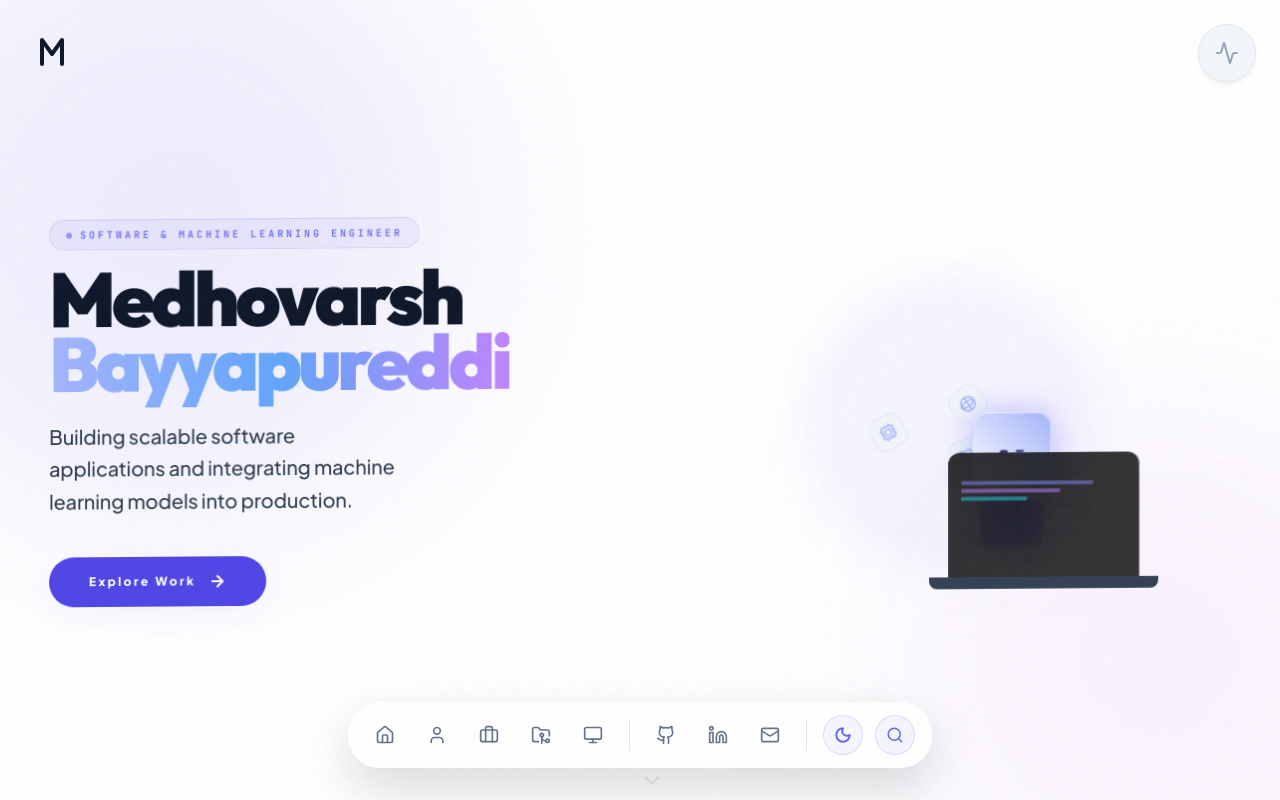
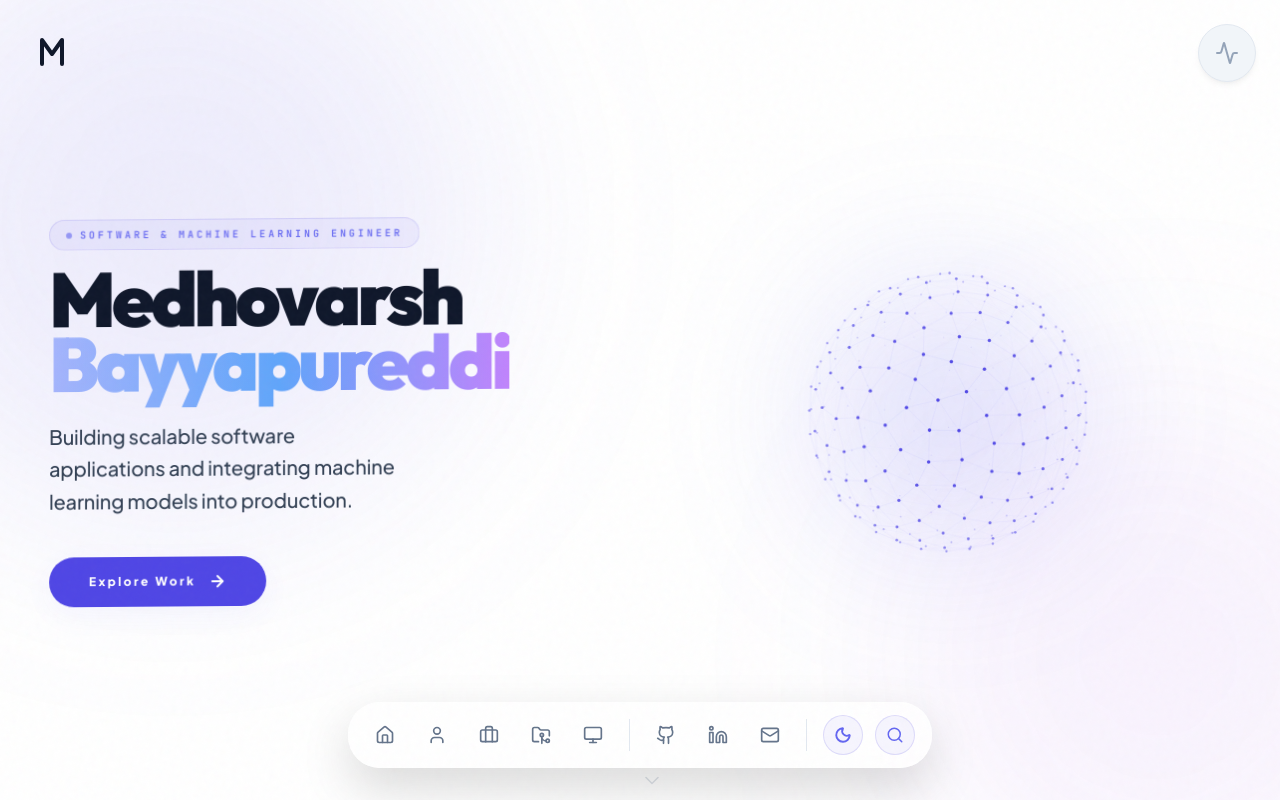
Before and after one commit to Medhovarsh/Medhovarsh-Portfolio, a React (Vite) app: page / in a window 1280 px wide. Shown: the top 800 px of the page. Built offline with nearby package versions, Linux system fonts and the light colour scheme.

Commit message:
Replace BotScene with interactive Particle Sphere in Hero for AI Architecture theme

```diff
--- a/src/components/Hero.tsx
+++ b/src/components/Hero.tsx
@@ -1,86 +1,178 @@
 import { useRef, useEffect, memo, useState } from 'react';
 import { motion, useMotionValue, useSpring, useTransform } from 'framer-motion';
 import { portfolioData } from '../data/portfolio';
-import { ArrowRight, ChevronDown, Laptop, Code2, Cpu, Globe } from 'lucide-react';
+import { ArrowRight, ChevronDown } from 'lucide-react';
 
 /* ── CONFIG ── */
 
-const BotScene = memo(() => {
+const ParticleSphere = memo(() => {
+    const canvasRef = useRef<HTMLCanvasElement>(null);
+
+    useEffect(() => {
+        const canvas = canvasRef.current;
+        if (!canvas) return;
+        const ctx = canvas.getContext('2d');
+        if (!ctx) return;
+
+        let animationFrameId: number;
+
+        const particleCount = 250;
+        const sphereRadius = 140;
+        const particles: any[] = [];
+        const baseSize = 1.2;
+
+        const updateSize = () => {
+            const parent = canvas.parentElement;
+            if (parent) {
+                canvas.width = parent.clientWidth;
+                canvas.height = parent.clientHeight;
+            }
+        };
+        updateSize();
+        window.addEventListener('resize', updateSize);
+
+        // Fibonacci sphere
+        for (let i = 0; i < particleCount; i++) {
+            const phi = Math.acos(1 - 2 * (i + 0.5) / particleCount);
+            const theta = Math.PI * (1 + Math.sqrt(5)) * i;
+
+            particles.push({
+                x: sphereRadius * Math.sin(phi) * Math.cos(theta),
+                y: sphereRadius * Math.sin(phi) * Math.sin(theta),
+                z: sphereRadius * Math.cos(phi),
+                baseX: sphereRadius * Math.sin(phi) * Math.cos(theta),
+                baseY: sphereRadius * Math.sin(phi) * Math.sin(theta),
+                baseZ: sphereRadius * Math.cos(phi),
+            });
+        }
+
+        let isDarkMode = document.documentElement.classList.contains('light') === false;
+        const observer = new MutationObserver(() => {
+            isDarkMode = document.documentElement.classList.contains('light') === false;
+        });
+        observer.observe(document.documentElement, { attributes: true, attributeFilter: ['class'] });
+
+        let angleX = 0;
+        let angleY = 0;
+
+        let mouseX = -9999;
+        let mouseY = -9999;
+
+        const handleMouseMove = (e: MouseEvent) => {
+            const rect = canvas.getBoundingClientRect();
+            mouseX = e.clientX - rect.left;
+            mouseY = e.clientY - rect.top;
+        };
+        const handleMouseLeave = () => {
+            mouseX = -9999;
+            mouseY = -9999;
+        };
+
+        canvas.addEventListener('mousemove', handleMouseMove);
+        canvas.addEventListener('mouseleave', handleMouseLeave);
+
+        const draw = () => {
+            ctx.clearRect(0, 0, canvas.width, canvas.height);
+            const centerX = canvas.width / 2;
+            const centerY = canvas.height / 2;
+
+            angleX += 0.0015;
+            angleY += 0.002;
+
+            const cosX = Math.cos(angleX);
+            const sinX = Math.sin(angleX);
+            const cosY = Math.cos(angleY);
+            const sinY = Math.sin(angleY);
+
+            const projected = particles.map(p => {
+                // Spring back to base position
+                p.x += (p.baseX - p.x) * 0.05;
+                p.y += (p.baseY - p.y) * 0.05;
+                p.z += (p.baseZ - p.z) * 0.05;
+
+                // Rotate Y
+                let tempX = p.x * cosY - p.z * sinY;
+                let tempZ = p.z * cosY + p.x * sinY;
+
+                // Rotate X
+                let tempY = p.y * cosX - tempZ * sinX;
+                let finalZ = tempZ * cosX + p.y * sinX;
+
+                // Hover Force Rejection
+                const screenX = centerX + tempX;
+                const screenY = centerY + tempY;
+
+                const dx = screenX - mouseX;
+                const dy = screenY - mouseY;
+                const dist = Math.sqrt(dx * dx + dy * dy);
+                const maxDist = 100;
+
+                if (dist < maxDist) {
+                    const force = (maxDist - dist) / maxDist;
+                    p.x += (dx / dist) * force * 4;
+                    p.y += (dy / dist) * force * 4;
+                    p.z -= force * 4;
+                }
+
+                return {
+                    x: tempX,
+                    y: tempY,
+                    z: finalZ,
+                };
+            }).sort((a, b) => a.z - b.z);
+
+            const maxLineDist = 45;
+            ctx.lineWidth = 0.5;
+
+            const dotColor = isDarkMode ? '129, 140, 248' : '79, 70, 229'; // indigo-400 / indigo-600
+            const lineColor = isDarkMode ? '99, 102, 241' : '99, 102, 241'; // indigo-500
+
+            projected.forEach((p, i) => {
+                const scale = (sphereRadius + p.z) / (sphereRadius * 2);
+                const size = baseSize * (0.5 + scale);
+                const alpha = Math.max(0.1, scale);
+
+                ctx.beginPath();
+                ctx.arc(centerX + p.x, centerY + p.y, size, 0, Math.PI * 2);
+                ctx.fillStyle = `rgba(${dotColor}, ${alpha})`;
+                ctx.fill();
+
+                for (let j = i + 1; j < projected.length; j++) {
+                    const p2 = projected[j];
+                    const dx = p.x - p2.x;
+                    const dy = p.y - p2.y;
+                    const dz = p.z - p2.z;
+                    const distSq = dx * dx + dy * dy + dz * dz;
+
+                    if (distSq < maxLineDist * maxLineDist) {
+                        const distAlpha = (1 - Math.sqrt(distSq) / maxLineDist) * alpha;
+                        ctx.beginPath();
+                        ctx.moveTo(centerX + p.x, centerY + p.y);
+                        ctx.lineTo(centerX + p2.x, centerY + p2.y);
+                        ctx.strokeStyle = `rgba(${lineColor}, ${distAlpha * 0.4})`;
+                        ctx.stroke();
+                    }
+                }
+            });
+
+            animationFrameId = requestAnimationFrame(draw);
+        };
+
+        draw();
+
+        return () => {
+            window.removeEventListener('resize', updateSize);
+            canvas.removeEventListener('mousemove', handleMouseMove);
+            canvas.removeEventListener('mouseleave', handleMouseLeave);
+            cancelAnimationFrame(animationFrameId);
+            observer.disconnect();
+        };
+    }, []);
+
     return (
-        <div className="relative w-[280px] h-[280px] md:w-[400px] md:h-[400px] preserve-3d">
-            {/* 1. Base Platform */}
-            <div className="absolute bottom-10 left-1/2 -translate-x-1/2 w-[300px] h-[300px] bg-indigo-500/10 rounded-full blur-xl transform rotate-x-[60deg] animate-pulse" />
-
-            {/* 2. Abstract Avatar (Bot) */}
-            <motion.div
-                animate={{ y: [0, -15, 0] }}
-                transition={{ repeat: Infinity, duration: 4, ease: "easeInOut" }}
-                className="absolute top-1/2 left-1/2 -translate-x-1/2 -translate-y-1/2 w-32 h-40 flex flex-col items-center justify-center z-20 preserve-3d will-change-transform"
-                style={{ transform: "translateZ(50px)" }}
-            >
-                {/* Head */}
-                <div className="w-20 h-20 rounded-2xl shadow-[0_0_30px_rgba(99,102,241,0.4)] flex items-center justify-center relative overflow-hidden backdrop-blur-md border border-white/40 bg-gradient-to-tr from-white to-indigo-300">
-                    <div className="flex gap-2">
-                        <motion.div animate={{ height: [8, 2, 8] }} transition={{ repeat: Infinity, duration: 3, delay: 1 }} className="w-2 h-2 rounded-full bg-indigo-900" />
-                        <motion.div animate={{ height: [8, 2, 8] }} transition={{ repeat: Infinity, duration: 3, delay: 1.2 }} className="w-2 h-2 rounded-full bg-indigo-900" />
-                    </div>
-                </div>
-                {/* Body */}
-                <div className="w-16 h-12 mt-2 rounded-xl backdrop-blur-sm border relative bg-indigo-500/20 border-white/10"></div>
-            </motion.div>
-
-            {/* 3. Floating Laptop */}
-            <motion.div
-                className="absolute top-[60%] left-1/2 -translate-x-1/2 w-48 h-32 z-30 preserve-3d will-change-transform"
-                style={{ transform: "translateZ(80px) rotateX(10deg)" }}
-            >
-                {/* Screen */}
-                <div className="w-full h-full rounded-t-xl border border-b-0 p-3 overflow-hidden backdrop-blur-md bg-black/80 border-white/10">
-                    <div className="space-y-1 mt-4">
-                        <motion.div
-                            initial={{ scaleX: 0 }}
-                            animate={{ scaleX: [0, 0.8, 0.8] }}
-                            transition={{ repeat: Infinity, duration: 3 }}
-                            className="h-1 rounded-full bg-indigo-400/50 origin-left"
-                        />
-                        <motion.div
-                            initial={{ scaleX: 0 }}
-                            animate={{ scaleX: [0, 0.6, 0.6] }}
-                            transition={{ repeat: Infinity, duration: 3, delay: 0.5 }}
-                            className="h-1 rounded-full bg-purple-400/50 origin-left"
-                        />
-                        <motion.div
-                            initial={{ scaleX: 0 }}
-                            animate={{ scaleX: [0, 0.4, 0.4] }}
-                            transition={{ repeat: Infinity, duration: 3, delay: 1.0 }}
-                            className="h-1 rounded-full bg-cyan-400/50 origin-left"
-                        />
-                    </div>
-                </div>
-                {/* Base */}
-                <div className="w-[120%] -ml-[10%] h-3 rounded-b-lg shadow-xl relative top-[-1px] bg-slate-700" />
-            </motion.div>
-
-            {/* 4. Orbiting Icons */}
-            {[Code2, Laptop, Cpu, Globe].map((Icon, i) => (
-                <motion.div
-                    key={i}
-                    className="absolute top-1/2 left-1/2 w-10 h-10 rounded-xl flex items-center justify-center backdrop-blur-sm text-indigo-300 will-change-transform"
-                    style={{
-                        background: 'var(--theme-surface)',
-                        border: '1px solid var(--theme-border)',
-                    }}
-                    animate={{
-                        rotate: [0, 360],
-                        x: [Math.cos(i * Math.PI / 2) * 120, Math.cos(i * Math.PI / 2 + Math.PI) * 120],
-                        y: [Math.sin(i * Math.PI / 2) * 40, Math.sin(i * Math.PI / 2 + Math.PI) * 40],
-                        scale: [0.8, 1, 0.8]
-                    }}
-                    transition={{ duration: 12 + i * 2, repeat: Infinity, ease: "linear", repeatType: "reverse" }}
-                >
-                    <Icon size={20} />
-                </motion.div>
-            ))}
+        <div className="relative w-full h-[400px] flex items-center justify-center">
+            <div className="absolute top-1/2 left-1/2 -translate-x-1/2 -translate-y-1/2 w-[250px] h-[250px] bg-indigo-500/20 rounded-full blur-[80px]" />
+            <canvas ref={canvasRef} className="absolute inset-0 w-full h-full cursor-none" />
         </div>
     );
 });
@@ -184,7 +276,7 @@ const Hero = () => {
                         </motion.div>
 
                         <motion.div className="relative h-[500px] flex items-center justify-center perspective-1000" style={{ rotateX, rotateY, transformStyle: "preserve-3d" }}>
-                            <BotScene />
+                            <ParticleSphere />
                         </motion.div>
                     </div>
                 )}
@@ -213,7 +305,7 @@ const Hero = () => {
                             Building scalable software applications and integrating machine learning models into production.
                         </p>
                         <div className="my-8">
-                            <BotScene />
+                            <ParticleSphere />
                         </div>
                         <a
                             href="#projects"
```
